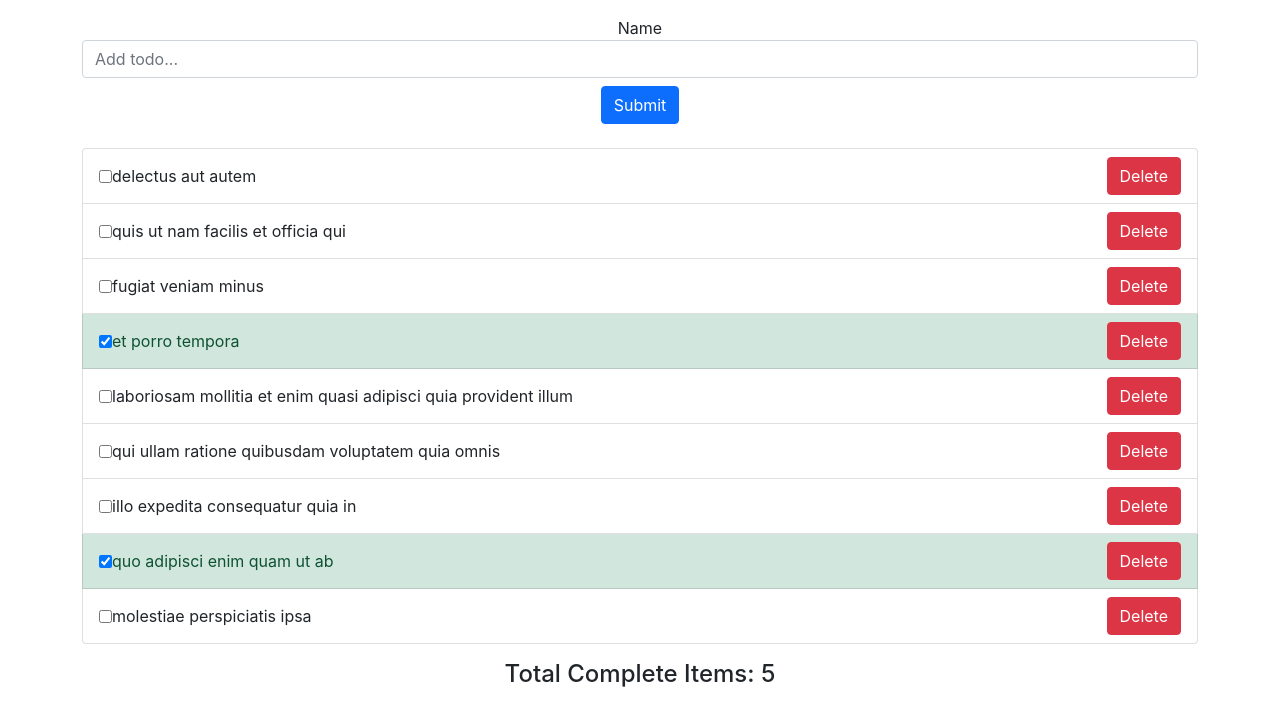
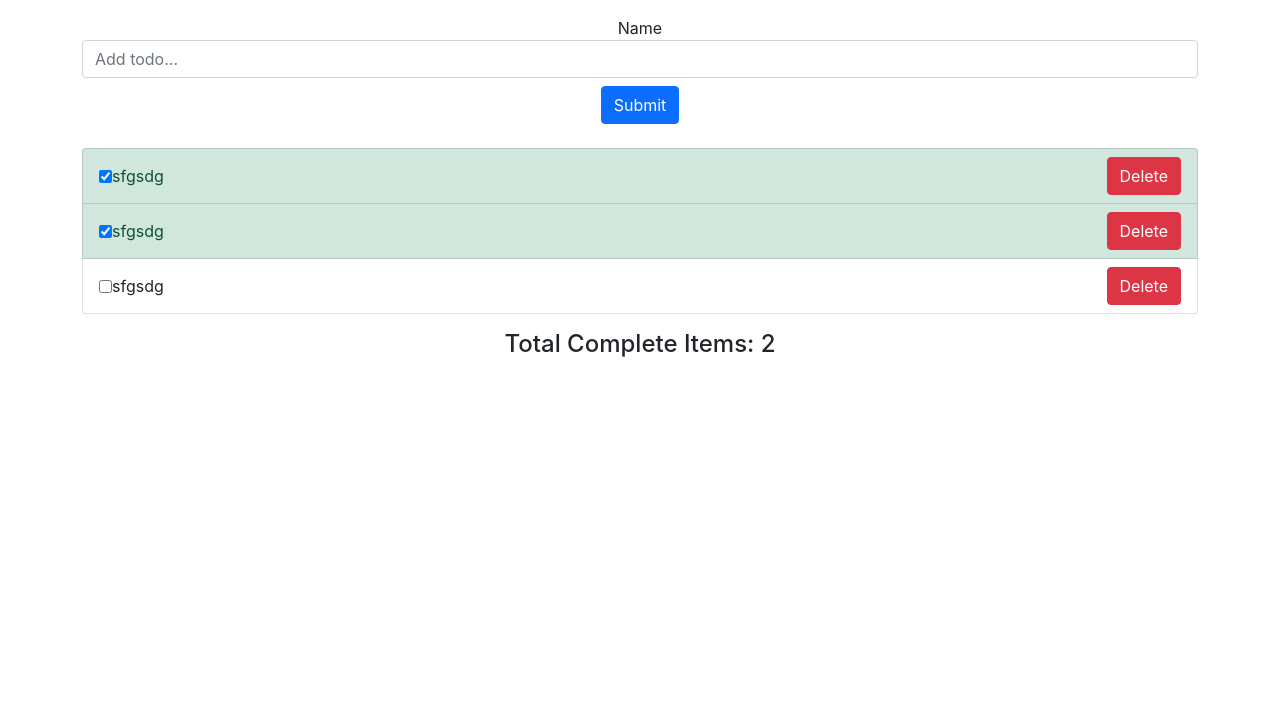
Before and after one commit to mreza-slt/redux-toolkit, a React (Create React App) app: page / in a window 1280 px wide. Shown: the top 726 px of the page. Built offline with nearby package versions, Linux system fonts and the light colour scheme; data requests are answered from the project's data file.

Commit message:
Add add-async & remove-async & toggleCompleted-async

```diff
--- a/data/db.json
+++ b/data/db.json
@@ -1,57 +1,18 @@
 {
   "todos": [
     {
-      "userId": 1,
-      "id": 1,
-      "title": "delectus aut autem",
-      "completed": false
+      "completed": true,
+      "title": "sfgsdg",
+      "id": 1643790905989
     },
     {
-      "userId": 1,
-      "id": 2,
-      "title": "quis ut nam facilis et officia qui",
-      "completed": false
+      "completed": true,
+      "title": "sfgsdg",
+      "id": 1643790906419
     },
     {
-      "userId": 1,
-      "id": 3,
-      "title": "fugiat veniam minus",
-      "completed": false
-    },
-    {
-      "userId": 1,
-      "id": 4,
-      "title": "et porro tempora",
-      "completed": true
-    },
-    {
-      "userId": 1,
-      "id": 5,
-      "title": "laboriosam mollitia et enim quasi adipisci quia provident illum",
-      "completed": false
-    },
-    {
-      "userId": 1,
-      "id": 6,
-      "title": "qui ullam ratione quibusdam voluptatem quia omnis",
-      "completed": false
-    },
-    {
-      "userId": 1,
-      "id": 7,
-      "title": "illo expedita consequatur quia in",
-      "completed": false
-    },
-    {
-      "userId": 1,
-      "id": 8,
-      "title": "quo adipisci enim quam ut ab",
-      "completed": true
-    },
-    {
-      "userId": 1,
-      "id": 9,
-      "title": "molestiae perspiciatis ipsa",
+      "id": 1643790910483,
+      "title": "sfgsdg",
       "completed": false
     }
   ]
--- a/src/components/features/todos/TodosSlice.js
+++ b/src/components/features/todos/TodosSlice.js
@@ -13,6 +13,51 @@ export const getAsyncTodos = createAsyncThunk(
   }
 );
 
+export const addAsyncTodos = createAsyncThunk(
+  "todos/addAsyncTodos",
+  async (payload, { rejectWithValue }) => {
+    try {
+      const response = await axios.post("http://localhost:3001/todos", {
+        id: Date.now(),
+        title: payload.title,
+        completed: false,
+      });
+      return response.data;
+    } catch (error) {
+      return rejectWithValue([], error);
+    }
+  }
+);
+
+export const toggleCompleteAsync = createAsyncThunk(
+  "todos/toggleCompleteAsync",
+  async (payload, { rejectWithValue }) => {
+    try {
+      const response = await axios.put(
+        `http://localhost:3001/todos/${payload.id}`,
+        {
+          completed: payload.completed,
+          title: payload.title,
+        }
+      );
+      return response.data;
+    } catch (error) {
+      return rejectWithValue([], error);
+    }
+  }
+);
+
+export const removeAsyncTodos = createAsyncThunk(
+  "todos/removeAsyncTodos",
+  async (payload, { rejectWithValue }) => {
+    try {
+      await axios.delete(`http://localhost:3001/todos/${payload.id}`);
+      return { id: payload.id };
+    } catch (error) {
+      return rejectWithValue([], error);
+    }
+  }
+);
 const initialState = {
   todos: [],
   error: null,
@@ -22,28 +67,28 @@ const initialState = {
 const TodosSlice = createSlice({
   name: "counter",
   initialState, //key===value
-  reducers: {
-    addTodo: (state, action) => {
-      const newTodo = {
-        id: Date.now(),
-        title: action.payload.title,
-        completed: false,
-      };
-      state.todos.push(newTodo);
-    },
-    toggleTodos: (state, action) => {
-      const selectedTodo = state.todos.find(
-        (item) => item.id === action.payload.id
-      );
-      selectedTodo.completed = !selectedTodo.completed;
-    },
-    deleteTodos: (state, action) => {
-      const filterTodos = state.todos.filter(
-        (todo) => todo.id !== action.payload.id
-      );
-      state.todos = filterTodos;
-    },
-  },
+  // reducers: {
+  //   addTodo: (state, action) => {
+  //     const newTodo = {
+  //       id: Date.now(),
+  //       title: action.payload.title,
+  //       completed: false,
+  //     };
+  //     state.todos.push(newTodo);
+  //   },
+  //   toggleTodos: (state, action) => {
+  //     const selectedTodo = state.todos.find(
+  //       (item) => item.id === action.payload.id
+  //     );
+  //     selectedTodo.completed = !selectedTodo.completed;
+  //   },
+  //   deleteTodos: (state, action) => {
+  //     const filterTodos = state.todos.filter(
+  //       (todo) => todo.id !== action.payload.id
+  //     );
+  //     state.todos = filterTodos;
+  //   },
+  // },
   extraReducers: {
     [getAsyncTodos.fulfilled]: (state, action) => {
       return { ...state, todos: action.payload, loading: false, error: null };
@@ -51,6 +96,7 @@ const TodosSlice = createSlice({
     [getAsyncTodos.pending]: (state, action) => {
       return { ...state, todos: [], loading: true, error: null };
     },
+
     [getAsyncTodos.rejected]: (state, action) => {
       return {
         ...state,
@@ -59,8 +105,21 @@ const TodosSlice = createSlice({
         error: action.error.message,
       };
     },
+
+    [addAsyncTodos.fulfilled]: (state, action) => {
+      state.todos.push(action.payload);
+    },
+
+    [toggleCompleteAsync.fulfilled]: (state, action) => {
+      const selectedTodo = state.todos.find((t) => t.id === action.payload.id);
+      selectedTodo.completed = action.payload.completed;
+    },
+
+    [removeAsyncTodos.fulfilled]: (state, action) => {
+      state.todos = state.todos.filter((t) => t.id !== action.payload.id);
+    },
   },
 });
 
-export const { addTodo, toggleTodos, deleteTodos } = TodosSlice.actions;
+// export const { addTodo, toggleTodos, deleteTodos } = TodosSlice.actions;
 export default TodosSlice.reducer;
--- a/src/components/todos/AddTodoForm.jsx
+++ b/src/components/todos/AddTodoForm.jsx
@@ -1,13 +1,13 @@
 import { useState } from "react";
 import { useDispatch } from "react-redux";
-import { addTodo } from "../features/todos/TodosSlice";
+import { addAsyncTodos } from "../features/todos/TodosSlice";
 
 const AddTodoForm = () => {
   const [value, setValue] = useState("");
   const dispatch = useDispatch();
   const onSubmit = (event) => {
     event.preventDefault();
-    dispatch(addTodo({ title: value }));
+    dispatch(addAsyncTodos({ title: value }));
   };
 
   return (
--- a/src/components/todos/TodoItem.jsx
+++ b/src/components/todos/TodoItem.jsx
@@ -1,5 +1,8 @@
 import { useDispatch } from "react-redux";
-import { deleteTodos, toggleTodos } from "../features/todos/TodosSlice";
+import {
+  removeAsyncTodos,
+  toggleCompleteAsync,
+} from "../features/todos/TodosSlice";
 
 const TodoItem = ({ id, title, completed }) => {
   const dispatch = useDispatch();
@@ -10,14 +13,22 @@ const TodoItem = ({ id, title, completed }) => {
           <input
             type="checkbox"
             className="mr-3"
-            id={title}
+            id={id}
             checked={completed}
-            onChange={(e) => dispatch(toggleTodos({ id }))}
+            onChange={(e) =>
+              dispatch(
+                toggleCompleteAsync({
+                  id: id,
+                  completed: !completed,
+                  title: title,
+                })
+              )
+            }
           ></input>
-          <label htmlFor={title}>{title}</label>
+          <label htmlFor={id}>{title}</label>
         </span>
         <button
-          onClick={() => dispatch(deleteTodos({ id }))}
+          onClick={() => dispatch(removeAsyncTodos({ id }))}
           className="btn btn-danger "
         >
           Delete
--- a/src/components/todos/TotalComplete.jsx
+++ b/src/components/todos/TotalComplete.jsx
@@ -1,5 +1,13 @@
+import { useSelector } from "react-redux";
+
 const TotalCompleteItems = () => {
-  return <h4 className="mt-3">Total Complete Items: 5</h4>;
+  const { todos } = useSelector((state) => state.todos);
+
+  return (
+    <h4 className="mt-3">
+      Total Complete Items: {todos.filter((t) => t.completed).length}
+    </h4>
+  );
 };
 
 export default TotalCompleteItems;
```
